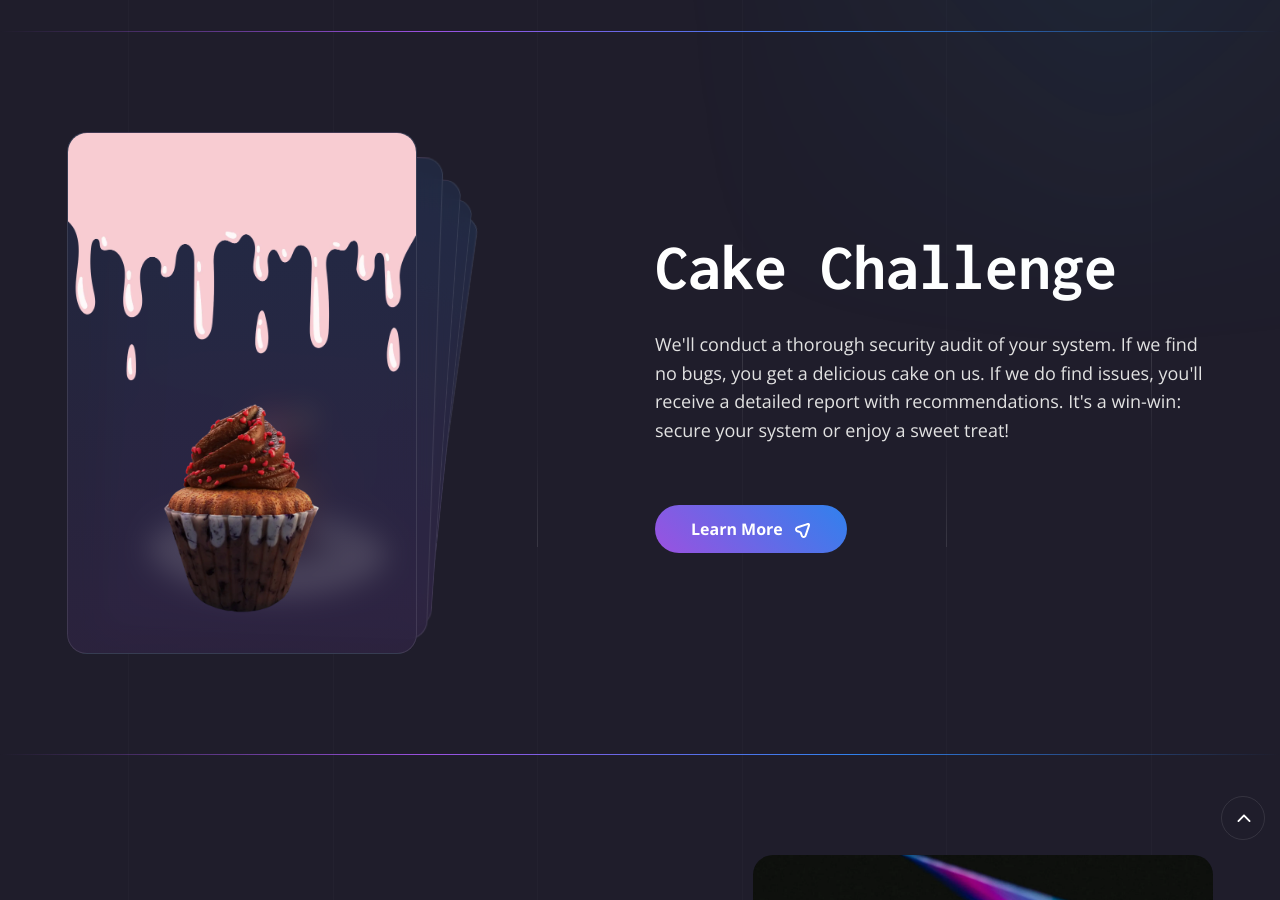
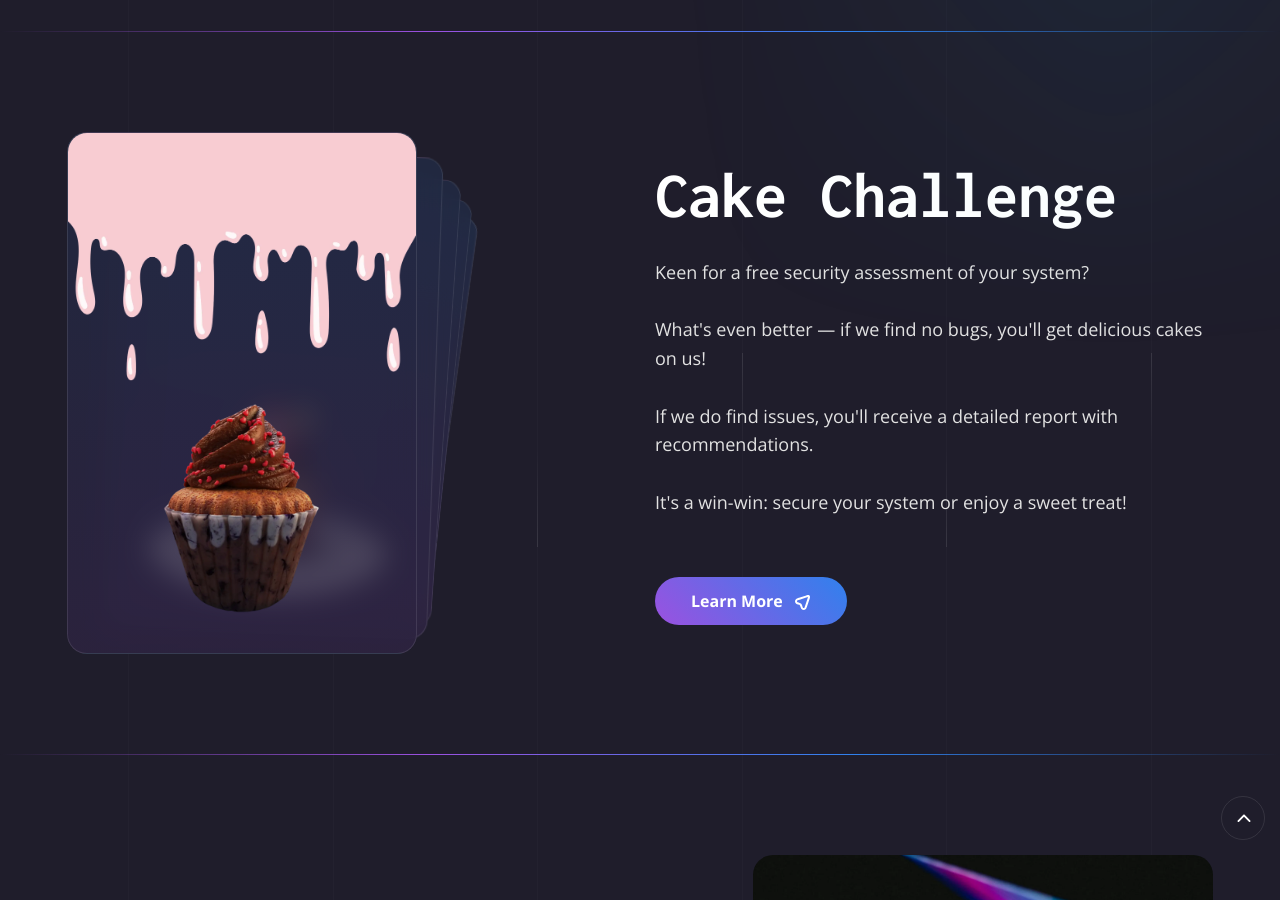
Before and after one commit to novasecuritynz/site, a Jekyll site: the page built from index.md, in a window 1280 px wide and 900 px high, scrolled down 826 px. Built offline with Jekyll 4.4.1, drawn with Linux system fonts in a browser that asks for light colours.

```diff
--- a/_data/social.json
+++ b/_data/social.json
@@ -1,12 +1,12 @@
 [
   {
     "name": "Linkedin",
-    "link": "https://linkedin.com/",
+    "link": "https://www.linkedin.com/company/nova-security-new-zealand/",
     "icon": "../assets/images/icons/icon_linkedin.svg"
   },
   {
     "name": "Email",
-    "link": "https://twitter.com/",
+    "link": "mailto:info@novasecurity.co.nz",
     "icon": "../assets/images/icons/icon_email.svg"
   }
 ]
--- a/_includes/cake.html
+++ b/_includes/cake.html
@@ -73,9 +73,13 @@
                 <div class="heading_block">
                     <h1 class="heading_title wow" data-splitting>Cake Challenge</h1>
                     <p class="heading_description mb-0">
-                        We'll conduct a thorough security audit of your system. If we find no bugs, you get a delicious
-                        cake on us. If we do find issues, you'll receive a detailed report with recommendations. It's a
-                        win-win: secure your system or enjoy a sweet treat!
+                        Keen for a free security assessment of your system?<br><br>
+
+                        What's even better — if we find no bugs, you'll get delicious cakes on us!<br><br>
+
+                        If we do find issues, you'll receive a detailed report with recommendations.<br><br>
+
+                        It's a win-win: secure your system or enjoy a sweet treat!
                     </p>
                 </div>
                 <a class="btn" href="#!">
```
